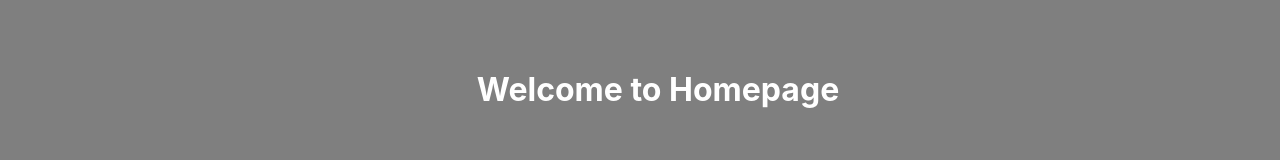
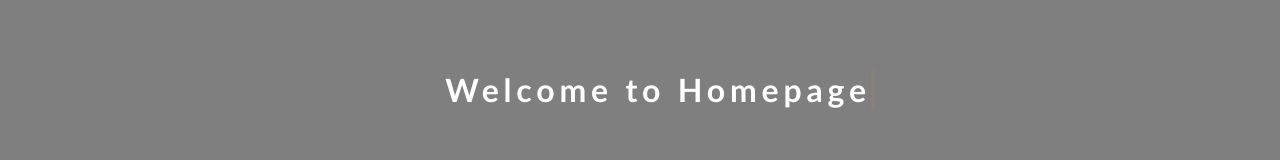
Before and after one commit to harkirats043/Portfolio, a React (Create React App) app: page / in a window 1280 px wide. Shown: the part 526-686 px from the top of the page. Built offline with nearby package versions, Linux system fonts and the light colour scheme.

Commit message:
udpate typewrite

```diff
--- a/public/projects.json
+++ b/public/projects.json
@@ -1,6 +1,6 @@
 [
     {
-      "name": "project1",
+      "name": "Trvia Game",
       "live": "https://app.herokuapp.com/whatever",
       "git": "http://www.github.com/username/reponame",
       "image": "http://www.imgur.com/pictureofproject.png"
--- a/src/pages/Home.css
+++ b/src/pages/Home.css
@@ -1,3 +1,28 @@
+.typewriter{
+    color: #fff;
+    font-family:'Trebuchet MS', 'Lucida Sans Unicode', 'Lucida Grande', 'Lucida Sans', Arial, sans-serif;
+    overflow: hidden;
+    border-right: .15em solid rgba(255, 166, 0, 0.096);
+    white-space: nowrap;
+    margin: 0 auto;
+    letter-spacing: .15em;
+    animation:
+    typing 3.5s steps(30, end),
+    blink-caret .1s step-end infinite;
+    }
+
+    /* The typing effect */
+    @keyframes typing {
+    from { width: 0 }
+    to { width: 100% }
+    }
+
+    /* The typewriter cursor effect */
+    @keyframes blink-caret {
+    from, to { border-color: transparent }
+    50% { border-color: rgba(255, 166, 0, 0.062) }
+    }
+
 .homepage-container {
     text-align: relative;
     overflow: hidden;
@@ -57,19 +82,3 @@
      margin-right: auto;
     }
 }
-.typewriter-header {
-    overflow: hidden; /* Ensures the text doesn't overflow while typing */
-    white-space: nowrap; /* Prevents the text from wrapping */
-    border-right: 0.15em solid orange; /* Creates a blinking cursor effect */
-    animation: typewriter 4s steps(40) 1s 1 normal both, /* 4s duration, 40 steps, delay of 1s */
-               blink-caret 0.75s step-end infinite; /* Blinking cursor animation */
-  }
-
-  @keyframes blink-caret {
-    from, to {
-      border-color: transparent;
-    }
-    50% {
-      border-color: orange;
-    }
-  }
--- a/src/pages/Home.js
+++ b/src/pages/Home.js
@@ -8,10 +8,9 @@ function Home(props) {
         <img className="homepage-image" src="https://images.unsplash.com/photo-1512389055488-8d82cb26ba6c?ixlib=rb-4.0.3&ixid=M3wxMjA3fDB8MHxzZWFyY2h8MTI2fHxwb3J0Zm9saW98ZW58MHx8MHx8fDA%3D&auto=format&fit=crop&w=600&q=60"/>
       </div>
       <div className="homepage-content">
-        <h1 className="typewriter-header">Welcome to Homepage</h1>
+        <h1 className="typewriter">Welcome to Homepage</h1>
       </div>
     </div>
   )
 }
-
 export default Home;
```
